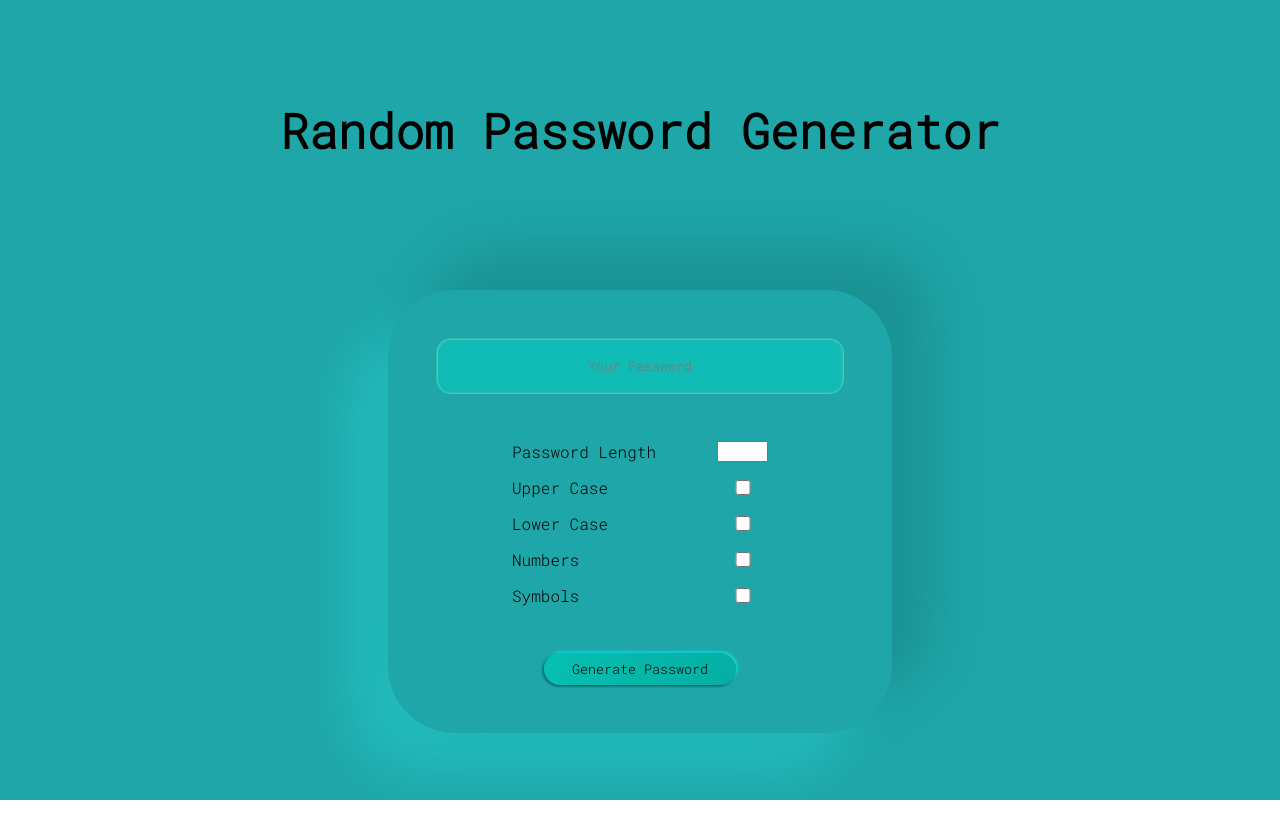
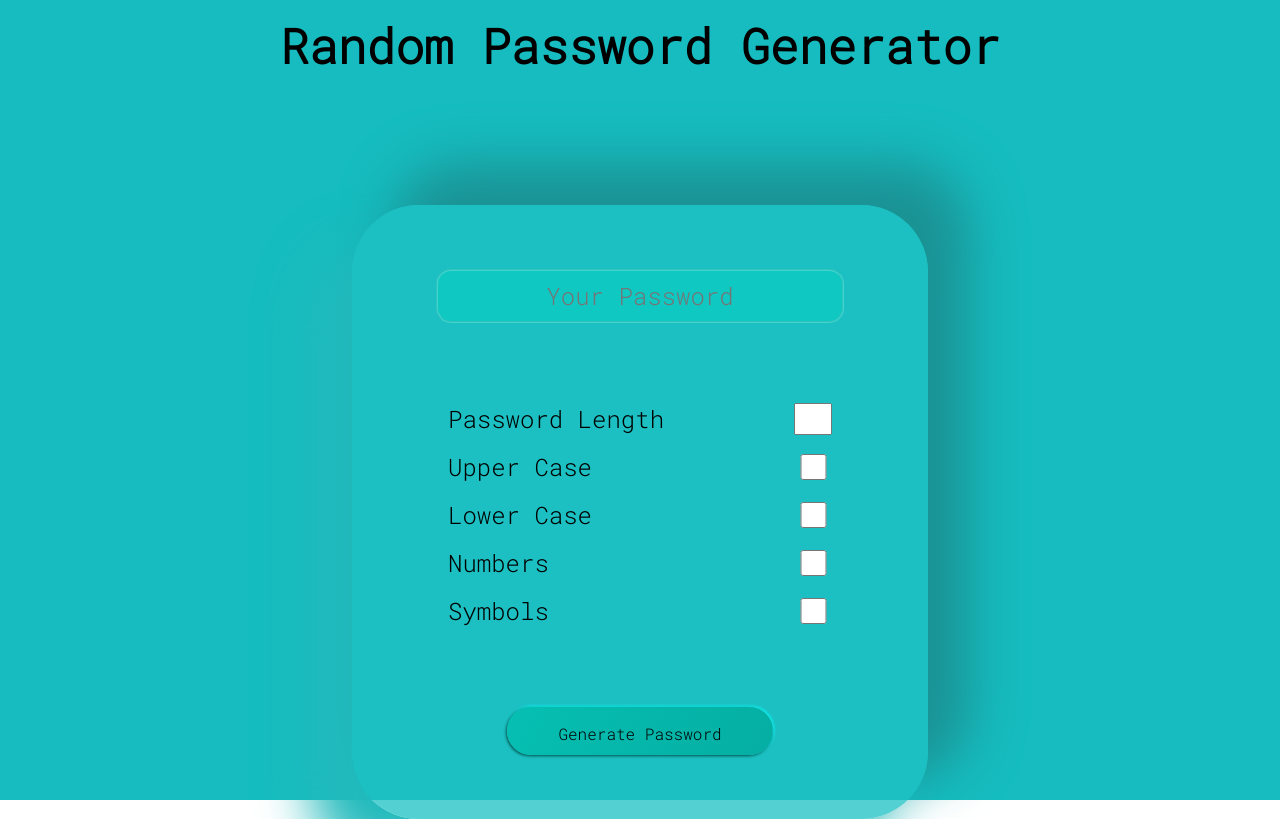
Before and after one commit to SylviaMakuch/random-password-generator, a React (Create React App) app: page / in a window 1280 px wide. Built offline with nearby package versions, Linux system fonts and the light colour scheme.

Commit message:
styling changes

```diff
--- a/src/App.js
+++ b/src/App.js
@@ -4,7 +4,7 @@ import styled from "styled-components";
 import { radioOptions } from "./config";
 
 const Background = styled.div`
-  background: rgb(31, 166, 168);
+  background: rgb(22 188 191);
   height: 100vh;
   width: 100vw;
   display: flex;
@@ -19,30 +19,43 @@ const H1 = styled.h1`
   font-family: "Roboto Mono", monospace;
   font-weight: 700;
   margin-bottom: 10%;
+  text-align: center;
+
+  @media (max -width: 1024px) {
+    font-size: 2rem;
+  }
 `;
 
 const Card = styled.div`
-  padding: 3rem;
+  padding: 2rem;
+  width: 40%;
   display: flex;
   align-items: center;
   flex-direction: column;
   justify-content: space-evenly;
   border-radius: 67px;
-  background: rgb(31, 166, 168);
+  background: #20c2c4c4;
   box-shadow: rgb(27 146 148) 41px -41px 52px, rgb(35 186 188) -41px 41px 52px;
+
+  @media (max-width: 1024px) {
+    width: 80%;
+  }
 `;
 
 const Input = styled.input`
   height: 50px;
   width: 400px;
+  margin: 2rem;
   border-radius: 67px;
   font-family: "Roboto Mono", monospace;
   text-align: center;
-  boarder: none;
+  font-size: 1.5rem;
   border-radius: 15px;
   background: #06cfc185;
   border-style: groove;
   border-color: #f7feff36;
+  height: 3rem;
+  width: 78%;
   &:focus {
     outline: none;
   }
@@ -50,25 +63,27 @@ const Input = styled.input`
 
 const CheckBoxContainer = styled.div`
   margin: 2rem;
-  width: 16rem;
+  width: 75%;
 `;
 
 const CheckBoxInputContainer = styled.div`
   display: grid;
-  grid-template-columns: 80% 20%;
+  grid-template-columns: 90% 10%;
   grid-template-rows: 1fr;
   gap: 0px 0px;
   grid-template-areas: ". .";
   justify-content: space-between;
-  margin: 15px 0;
+  margin: 1rem 0;
 `;
 
 const Button = styled.button`
-  height: 2rem;
-  width: 12rem;
+  height: 3rem;
+  padding: 1rem 3.2rem;
+  margin: 2rem;
   border-radius: 67px;
   font-family: "Roboto Mono", monospace;
   text-align: center;
+  font-size: 1rem;
   border-radius: 15px;
   border-radius: 50px;
   background: linear-gradient(120deg, #06cfc1, #05aea2);
@@ -87,8 +102,11 @@ const Button = styled.button`
 const Label = styled.label`
   color: black;
   font-family: "Roboto Mono", monospace;
-  font-size: 1rem;
+  font-size: 1.5rem;
   font-weight: 500;
+  @media (max-width: 768px) {
+    font-size: 2rem;
+  }
 `;
 
 function App() {
@@ -124,15 +142,18 @@ function App() {
                 name={option.value}
                 value={option.value}
                 min={option.min}
-                max={option.max} x
+                max={option.max}
+                x
                 key={index}
                 onChange={() => {
-                  const newCheckbox = [...checkbox];//copy the array
-                  if (newCheckbox.includes(option.value)) { //if the array includes the value
+                  const newCheckbox = [...checkbox]; //copy the array
+                  if (newCheckbox.includes(option.value)) {
+                    //if the array includes the value
                     const index = newCheckbox.indexOf(option.value); //get the index of the value
                     newCheckbox.splice(index, 1); //remove the value from the array
                   }
-                  if (!newCheckbox.includes(option.value)) { //if the array does not include the value
+                  if (!newCheckbox.includes(option.value)) {
+                    //if the array does not include the value
                     newCheckbox.push(option.value); //add the value to the array
                   }
                   setCheckbox(newCheckbox);
@@ -141,28 +162,29 @@ function App() {
             </CheckBoxInputContainer>
           ))}
         </CheckBoxContainer>
-        <Button onClick={() => {
+        <Button
+          onClick={() => {
             const upperCase = "ABCDEFGHIJKLMNOPQRSTUVWXYZ";
             const lowerCase = "abcdefghijklmnopqrstuvwxyz";
             const numbers = "0123456789";
             const symbols = "!@#$%^&*()_+~`|}{[]:;?><,./-=";
             let output = ""; //create an empty string
 
-          for (let i = 0; i < length; i++) { //loop through the length of the password
-            if (checkbox.includes("upperCase")) { //if the checkbox includes uppercase
-              output += upperCase[Math.floor(Math.random() * upperCase.length)] //add a random uppercase letter to the output string
-
+            for (let i = 0; i < length; i++) {
+              //loop through the length of the password
+              if (checkbox.includes("upperCase")) {
+                //if the checkbox includes uppercase
+                output +=
+                  upperCase[Math.floor(Math.random() * upperCase.length)]; //add a random uppercase letter to the output string
               }
               if (checkbox.includes("lowerCase")) {
-              output += lowerCase[Math.floor(Math.random() * lowerCase.length)] //
-
+                output +=
+                  lowerCase[Math.floor(Math.random() * lowerCase.length)]; //
               }
               if (checkbox.includes("numbers")) {
-
               }
               if (checkbox.includes("symbols")) {
-              output += symbols[Math.floor(Math.random() * symbols.length)]
-
+                output += symbols[Math.floor(Math.random() * symbols.length)];
               }
               let pw = output.slice(0, length); //slice the output string to the length of the password
               setPassword(pw); //set the password state to the output string
```
Lines whose indentation alone changed are shown as unchanged.
